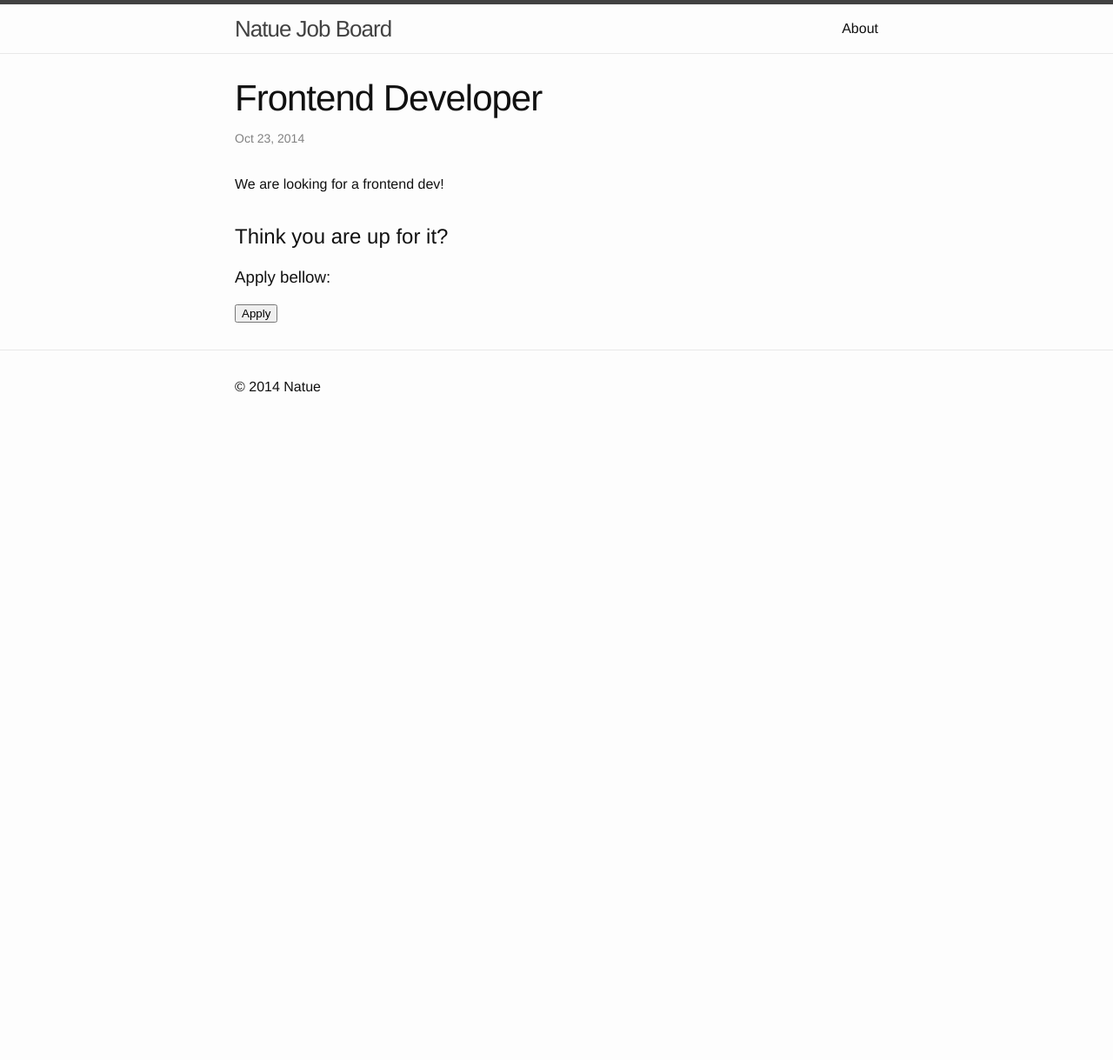
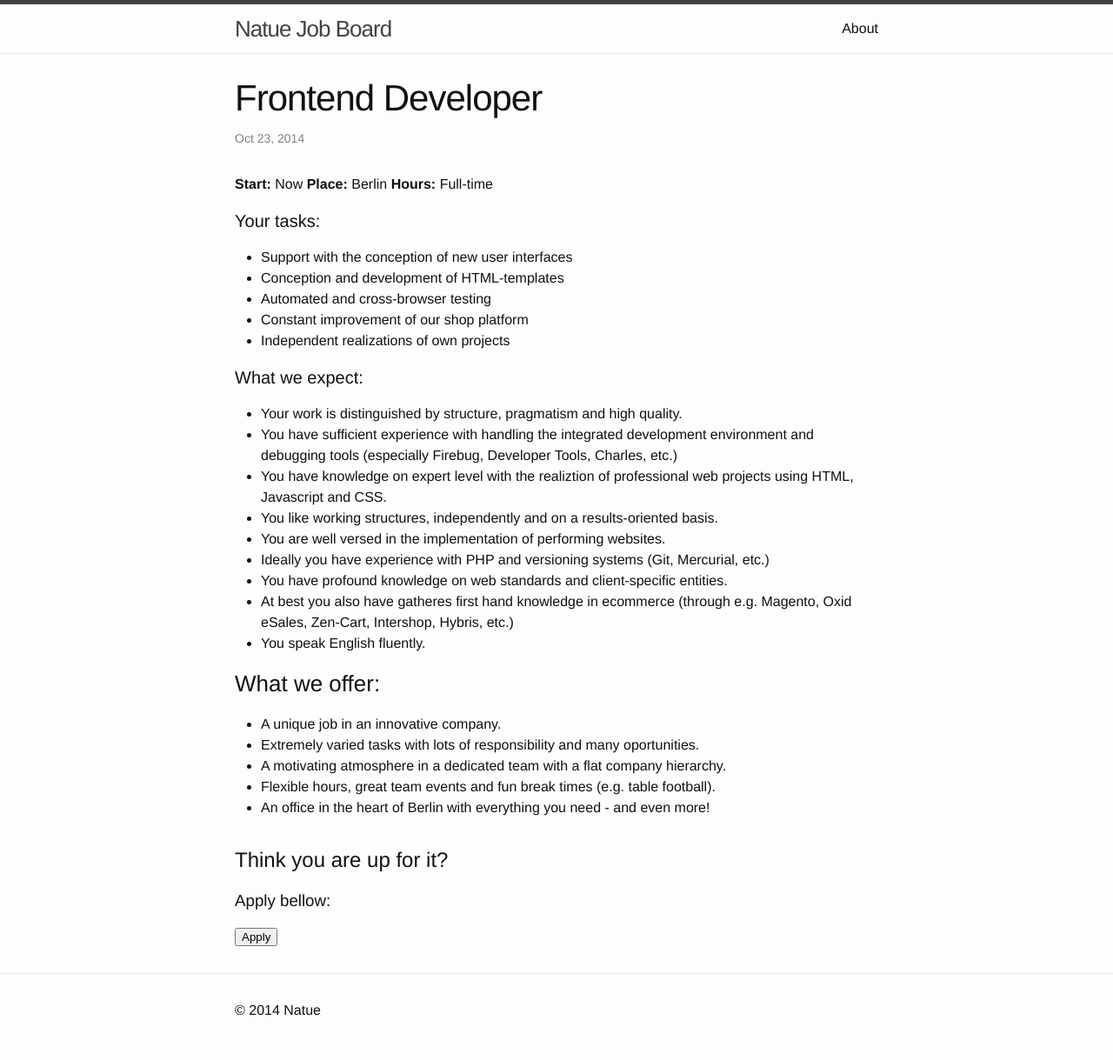
Before and after one commit to natuelabs/jobs, a Jekyll site: the page built from _posts/2014-10-23-frontend-developer.markdown, in a window 1280 px wide. Shown: the whole page at 87% size. Built offline with Jekyll 4.4.1, drawn with Linux system fonts in a browser that asks for light colours; before the commit the page ends 900 px from its top, so only the background shows below that.

Commit message:
Add base job posts

```diff
--- a/_posts/2014-10-23-frontend-developer.markdown
+++ b/_posts/2014-10-23-frontend-developer.markdown
@@ -5,4 +5,40 @@ date:   2014-10-23 11:33:45
 categories: jobs
 formkeep_action: "https://formkeep.com/f/bb36ccaa0715"
 ---
-We are looking for a frontend dev!
+
+**Start:** Now
+**Place:** Berlin
+**Hours:** Full-time
+
+#### Your tasks:
+
+- Support with the conception of new user interfaces
+- Conception and development of HTML-templates
+- Automated and cross-browser testing
+- Constant improvement of our shop platform
+- Independent realizations of own projects
+
+#### What we expect:
+
+- Your work is distinguished by structure, pragmatism and high quality.
+- You have sufficient experience with handling the integrated development
+  environment and debugging tools (especially Firebug, Developer Tools,
+  Charles, etc.)
+- You have knowledge on expert level with the realiztion of professional web
+projects using HTML, Javascript and CSS.
+- You like working structures, independently and on a results-oriented basis.
+- You are well versed in the implementation of performing websites.
+- Ideally you have experience with PHP and versioning systems (Git, Mercurial,
+etc.)
+- You have profound knowledge on web standards and client-specific entities.
+- At best you also have gatheres first hand knowledge in ecommerce (through
+  e.g. Magento, Oxid eSales, Zen-Cart, Intershop, Hybris, etc.)
+- You speak English fluently.
+
+### What we offer:
+
+- A unique job in an innovative company.
+- Extremely varied tasks with lots of responsibility and many oportunities.
+- A motivating atmosphere in a dedicated team with a flat company hierarchy.
+- Flexible hours, great team events and fun break times (e.g. table football).
+- An office in the heart of Berlin with everything you need - and even more!
```
Also changed, not shown: _posts/2014-10-23-backend-developer.markdown (+30 -1 lines).
